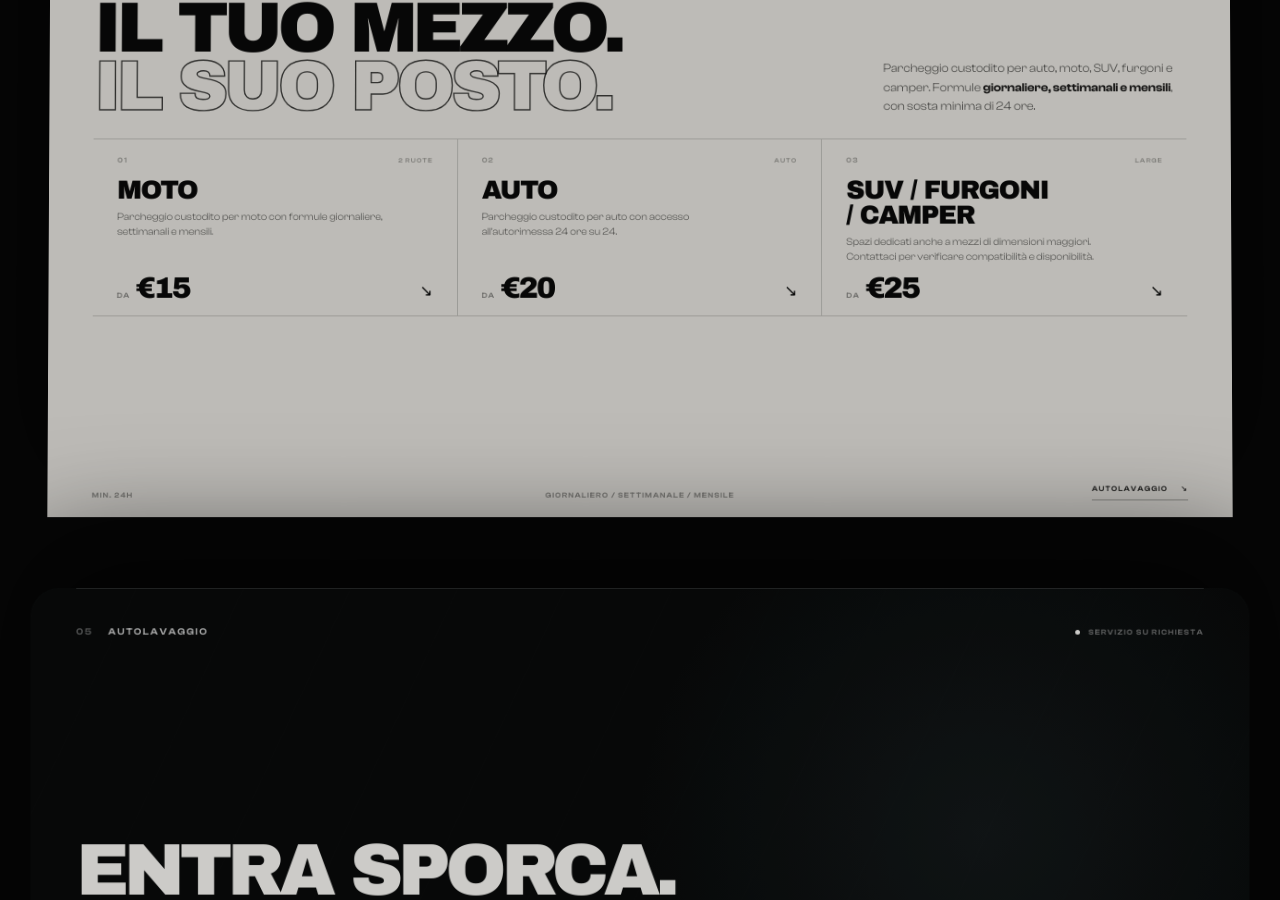
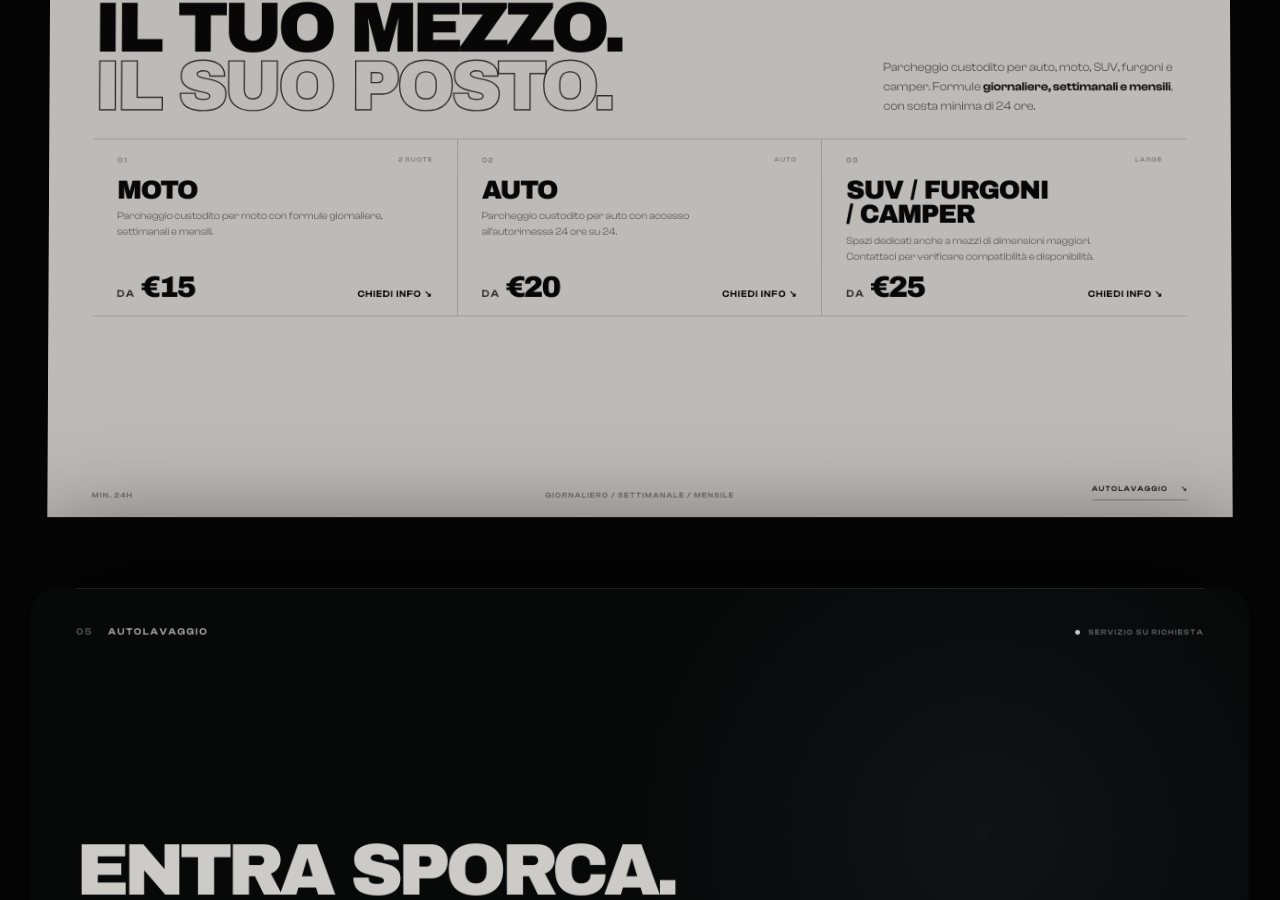
Before and after one commit to infodimorastays-ai/autorimessa-da-taibi, a Next.js app: page / in a window 1280 px wide. Shown: the part 3442-4342 px from the top of the page. Built offline with nearby package versions, Linux system fonts and the light colour scheme; a web font is replaced by a local one.

Commit message:
ui: link tariff cards to contact details

```diff
--- a/components/RatesSection.tsx
+++ b/components/RatesSection.tsx
@@ -277,6 +277,11 @@ const ratesStyles = `
     padding-top: 20px;
   }
 
+  .rate-card:focus-visible {
+    outline: 2px solid #090909;
+    outline-offset: -2px;
+  }
+
   .rate-card__top {
     display: flex;
     align-items: center;
@@ -372,13 +377,13 @@ const ratesStyles = `
       var(--font-clash-display),
       sans-serif;
 
-    font-size: 8px;
+    font-size: 11px;
     font-weight: 600;
 
     letter-spacing: 0.14em;
 
     color:
-      rgba(0, 0, 0, 0.4);
+      rgba(0, 0, 0, 0.72);
   }
 
   .rate-card__amount {
@@ -401,7 +406,9 @@ const ratesStyles = `
       var(--font-clash-display),
       sans-serif;
 
-    font-size: 17px;
+    font-size: 10px;
+    font-weight: 600;
+    letter-spacing: 0.1em;
 
     transition:
       transform 200ms ease;
@@ -907,7 +914,11 @@ export default function RatesSection() {
           </div>
 
           <div className="rates-section__grid">
-            <article className="rate-card">
+            <a
+              className="rate-card"
+              href="#contatti"
+              aria-label="Chiedi informazioni per il parcheggio moto, da €15"
+            >
               <div className="rate-card__top">
                 <span className="rate-card__index">
                   01
@@ -943,12 +954,16 @@ export default function RatesSection() {
                   className="rate-card__arrow"
                   aria-hidden="true"
                 >
-                  ↘
+                  CHIEDI INFO ↘
                 </span>
               </div>
-            </article>
+            </a>
 
-            <article className="rate-card">
+            <a
+              className="rate-card"
+              href="#contatti"
+              aria-label="Chiedi informazioni per il parcheggio auto, da €20"
+            >
               <div className="rate-card__top">
                 <span className="rate-card__index">
                   02
@@ -984,12 +999,16 @@ export default function RatesSection() {
                   className="rate-card__arrow"
                   aria-hidden="true"
                 >
-                  ↘
+                  CHIEDI INFO ↘
                 </span>
               </div>
-            </article>
+            </a>
 
-            <article className="rate-card">
+            <a
+              className="rate-card"
+              href="#contatti"
+              aria-label="Chiedi informazioni per SUV, furgoni e camper, da €25"
+            >
               <div className="rate-card__top">
                 <span className="rate-card__index">
                   03
@@ -1028,10 +1047,10 @@ export default function RatesSection() {
                   className="rate-card__arrow"
                   aria-hidden="true"
                 >
-                  ↘
+                  CHIEDI INFO ↘
                 </span>
               </div>
-            </article>
+            </a>
           </div>
 
           <div className="rates-section__bottom">
```
